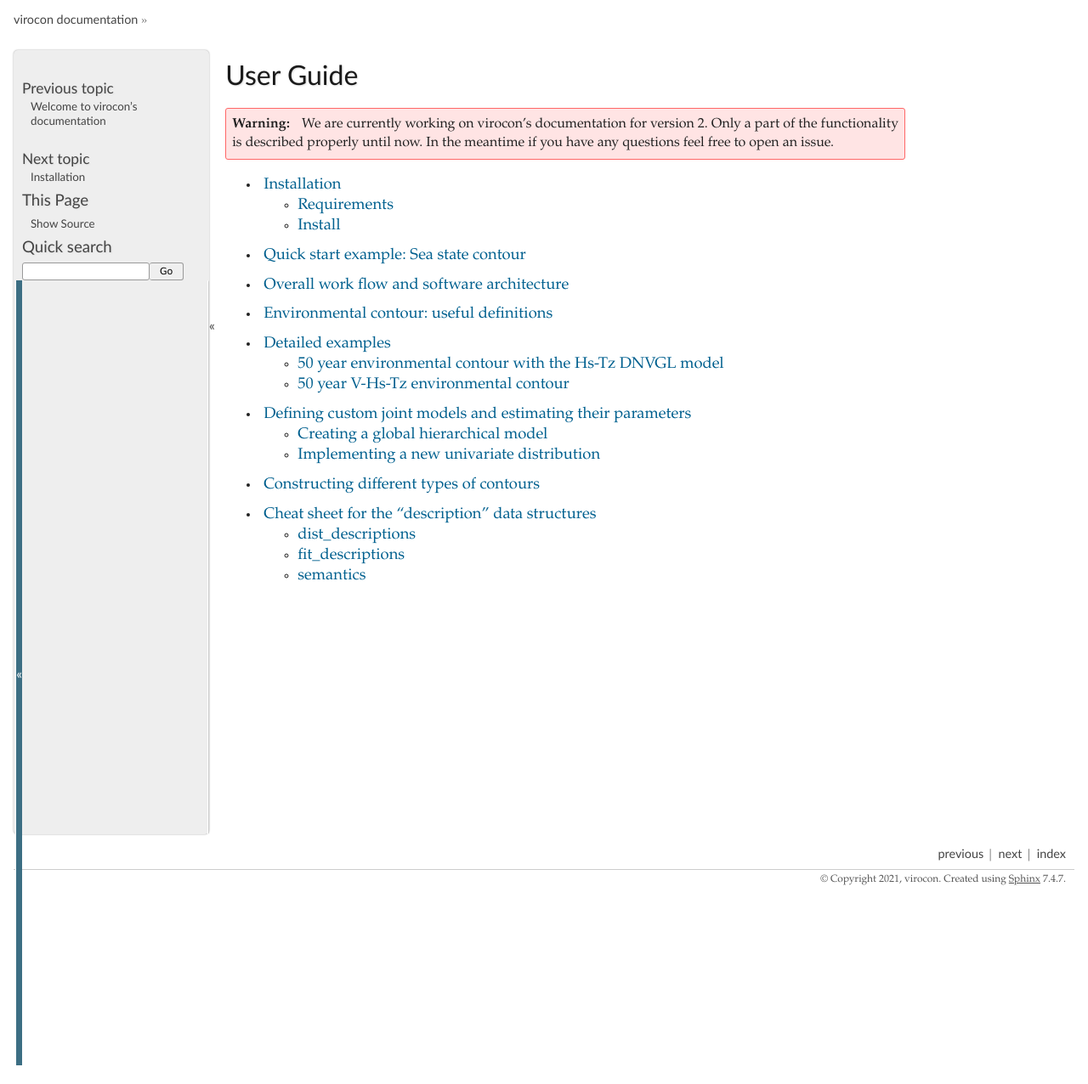
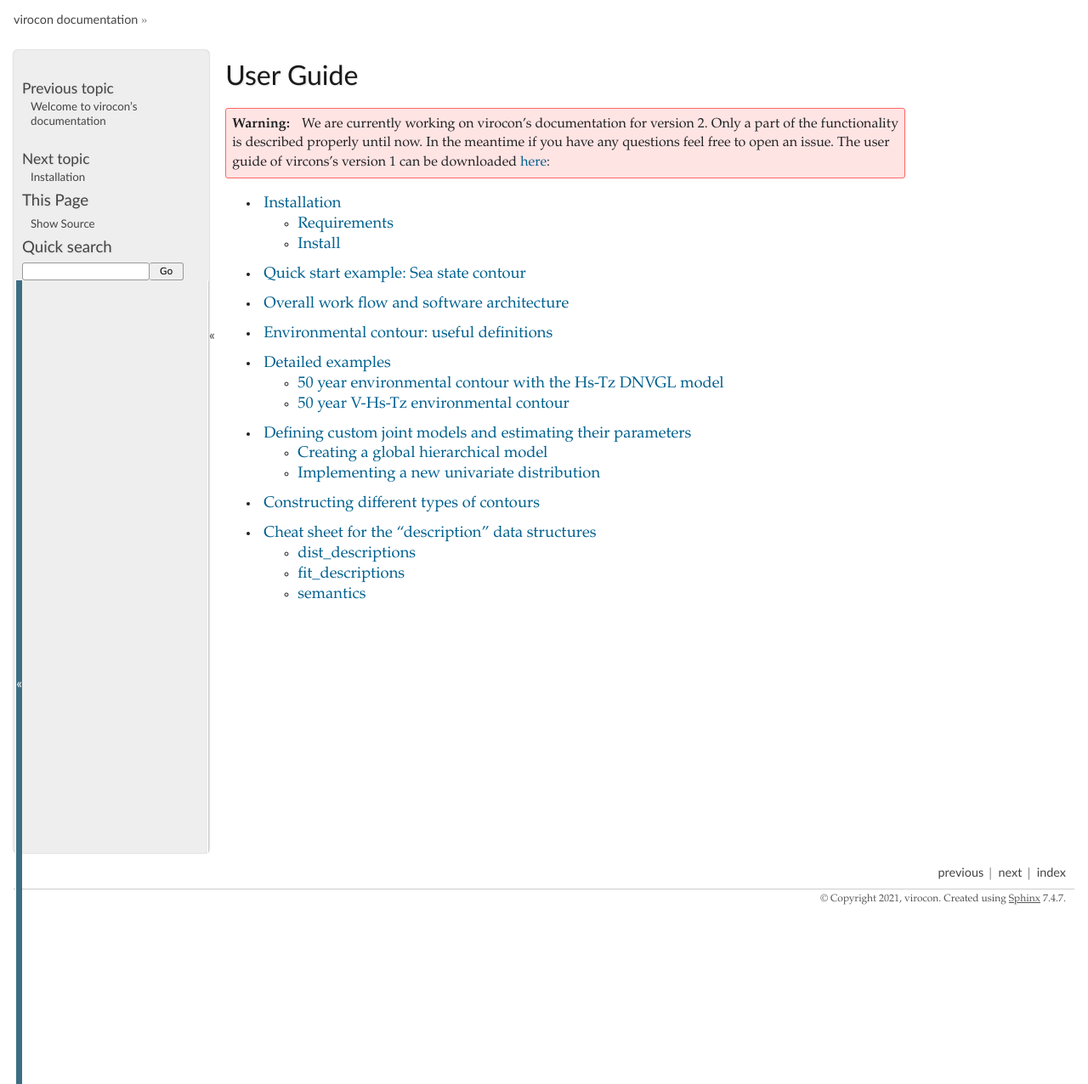
Before and after one commit to virocon-organization/virocon, a Sphinx documentation site: the page built from docs/user_guide.rst, in a window 1280 px wide. Shown: the whole page at 85% size. Built offline with Sphinx 7.4.7, drawn with Linux system fonts in a browser that asks for light colours; before the commit the page ends 1254 px from its top, so only the background shows below that.

Commit message:
link user guide of vc1 in user guide of vc2

```diff
--- a/docs/user_guide.rst
+++ b/docs/user_guide.rst
@@ -6,6 +6,7 @@ User Guide
     We are currently working on virocon's documentation for version 2.
     Only a part of the functionality is described properly until now.
     In the meantime if you have any questions feel free to open an issue.
+    The user guide of vircons's version 1 can be downloaded here_:
 
 .. toctree::
     :maxdepth: 2
@@ -18,3 +19,5 @@ User Guide
     joint_models_estimating_parameters
     constructing_contours
     description_cheat_sheet
+
+.. _here: https://github.com/virocon-organization/virocon/blob/master/docs/User_Guide_VC1.pdf
```
